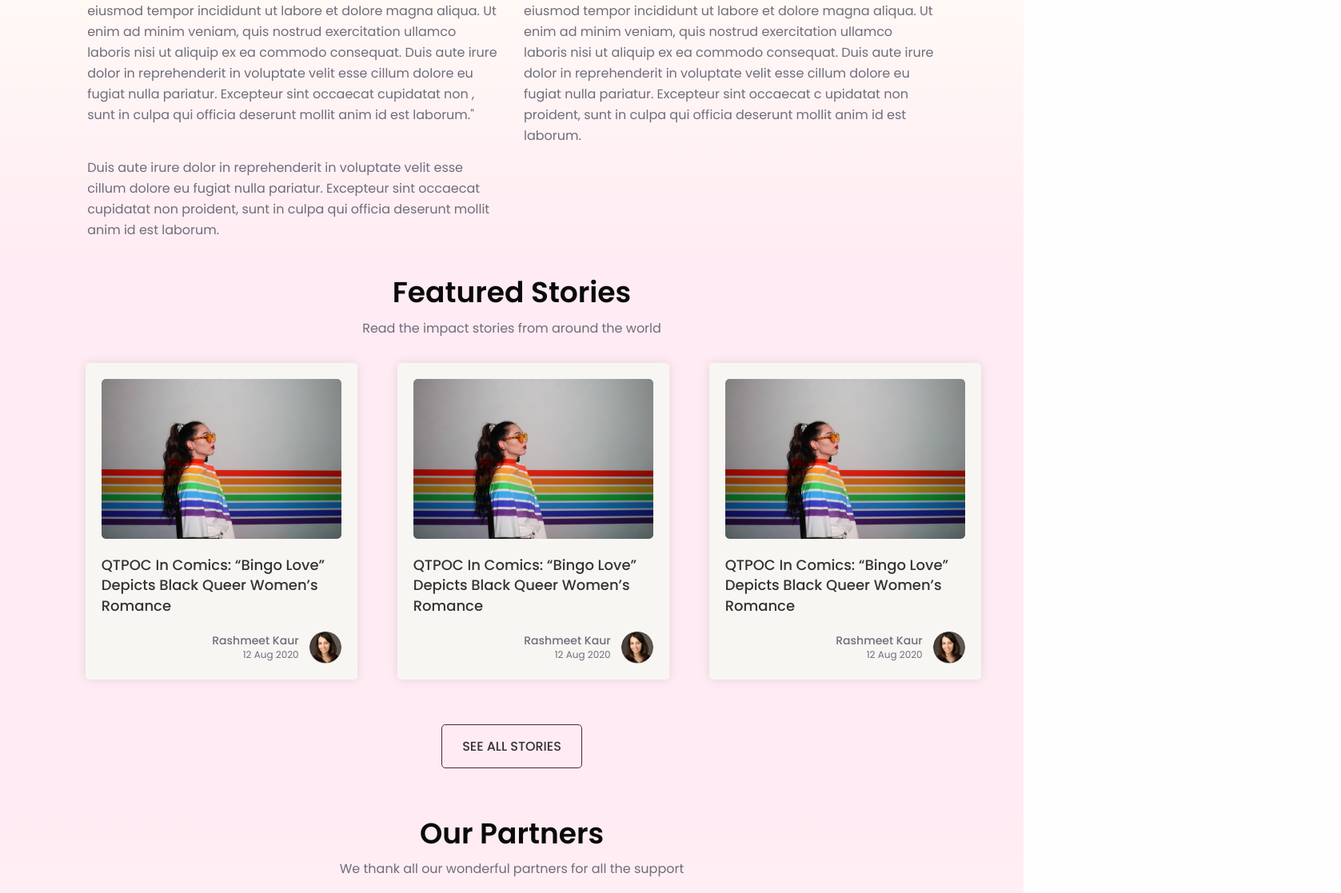
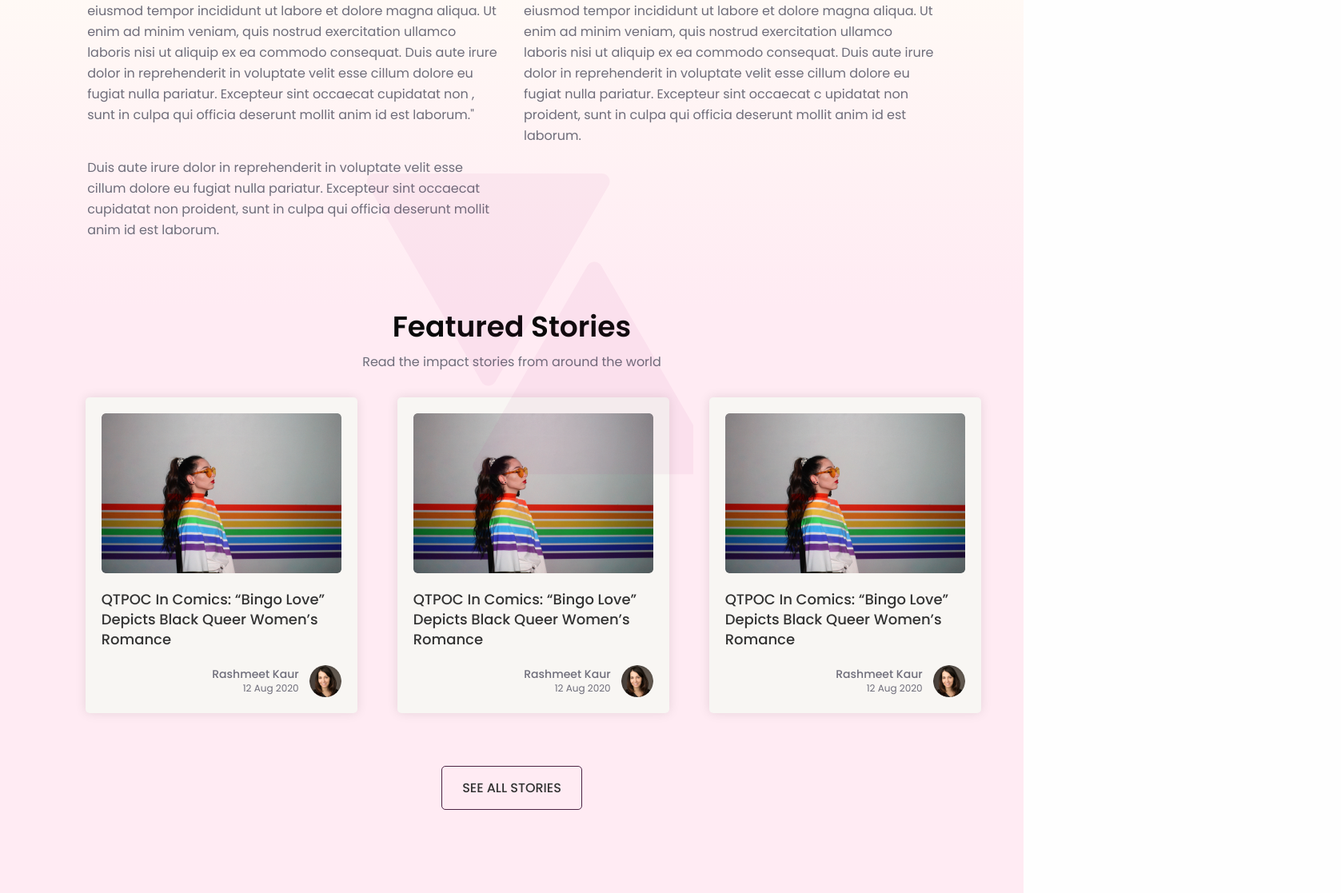
Before and after one commit to girlscript/feminist-bible-phase-2, a React (Create React App) app in the folder frontend/: page / in a window 1280 px wide. Shown: the part 803-1920 px from the top of the page at 80% size, 1677 px wide, since content can reach past the window. Built offline with nearby package versions, Linux system fonts and the light colour scheme.

Commit message:
Complete Homepage

```diff
--- a/frontend/src/css/pages/home.scss
+++ b/frontend/src/css/pages/home.scss
@@ -11,6 +11,7 @@
 }
 .importanceOfDiversity{
     width: 1280px;
+    height: 491px;
     display: block;
     margin: auto;
     justify-content: center;
@@ -18,6 +19,7 @@
 }
 .feature{
     width: 1280px;
+    height: 804px;
     margin: auto;
     text-align: center;
 }
@@ -26,6 +28,7 @@
     justify-content: center;
     align-items: center;
 }
+
 
 .list{
     display:flex;
--- a/frontend/src/pages/home.jsx
+++ b/frontend/src/pages/home.jsx
@@ -7,6 +7,7 @@ import Microsoft from '../images/Microsoft.png'
 import Model from '../images/model.png'
 import Amazon from '../images/amazon.png'
 import Figma from '../images/figma.png'
+import Triangle from '../images/Graphics.svg'
 
 class Home extends Component {
     render() {
@@ -16,10 +17,10 @@ class Home extends Component {
                 <div className="intro">
                     <div className="grid-container grid-x grid-margin-x">
                         <div className="cell small-7">
-                                <h1 >
+                            <h1>
                                 Made for all, by women.
                             </h1>
-                                <p >
+                            <p>
                                 An inclusive space for all. A place where we understand,
                                 acknowledge and leverage diversity by creating an inclusive
                                 ecosystem powered by content, culture and community.
@@ -41,7 +42,6 @@ class Home extends Component {
                         </div>
                     </div>
                 </div>
-
             </div>
             <div style={{background:"linear-gradient(180deg, #FFFDF6 0%, #FFEBF3 100%)"}}>
                 <div className="importanceOfDiversity ">
@@ -69,7 +69,7 @@ class Home extends Component {
                                 in culpa qui officia deserunt mollit anim id est laborum.
                             </p>
                         </div>
-                            <div className="cell large-5 medium-6 ">
+                        <div className="cell large-5 medium-6">
                             <p>
                                 Lorem ipsum dolor sit amet, consectetur adipiscing elit, sed do eiusmod tempor incididunt
                                 ut labore et dolore magna aliqua. Ut enim ad minim veniam, quis nostrud exercitation ullamco
@@ -79,11 +79,12 @@ class Home extends Component {
                             </p>
                             <br/>
                         </div>
+                        <div className="cell large-offset-4" style={{position:"absolute", display: "flex", marginTop:"150px" }}>
+                            <img src={Triangle} alt=""/>
                         </div>
                     </div>
-                    <br/>
                 </div>
-
+            </div>
             <div style={{background:"#FFEBF3"}}>
                 <div className="feature">
                     <div className="cell small-7">
@@ -105,21 +106,15 @@ class Home extends Component {
                                 <BlogCard/>
                             </li>
                         </ul>
-                        <br/>
-                        <br/>
-                        <br/>
+                        <div style={{marginTop:"82px"}}>
                         <a className="button__big button__big--hollow">
                             SEE ALL STORIES
                         </a>
-                        <br/>
-                        <br/>
-                        <br/>
-                        <br/>
                         </div>
                     </div>
-
+                </div>
                 <div style={{background:"linear-gradient(180deg, #FFEBF3 0%, #FFFDF6 100%)"}}>
-                    <div className="feature">
+                    <div className="feature" style={{height:"542px"}}>
                         <div className="cell small-7">
                             <h2>
                                 Our Partners
@@ -155,11 +150,6 @@ class Home extends Component {
                                 </li>
                             </ul>
                         </div>
-                    <br/>
-                    <br/>
-                    <br/>
-                        <br/>
-                        <br/>
                     </div>
                 </div>
             </div>
```
Also changed, not shown: frontend/src/images/Graphics.svg (added), 1 other file (tests, documents, lock files or other folders). Lines whose indentation alone changed are shown as unchanged.
